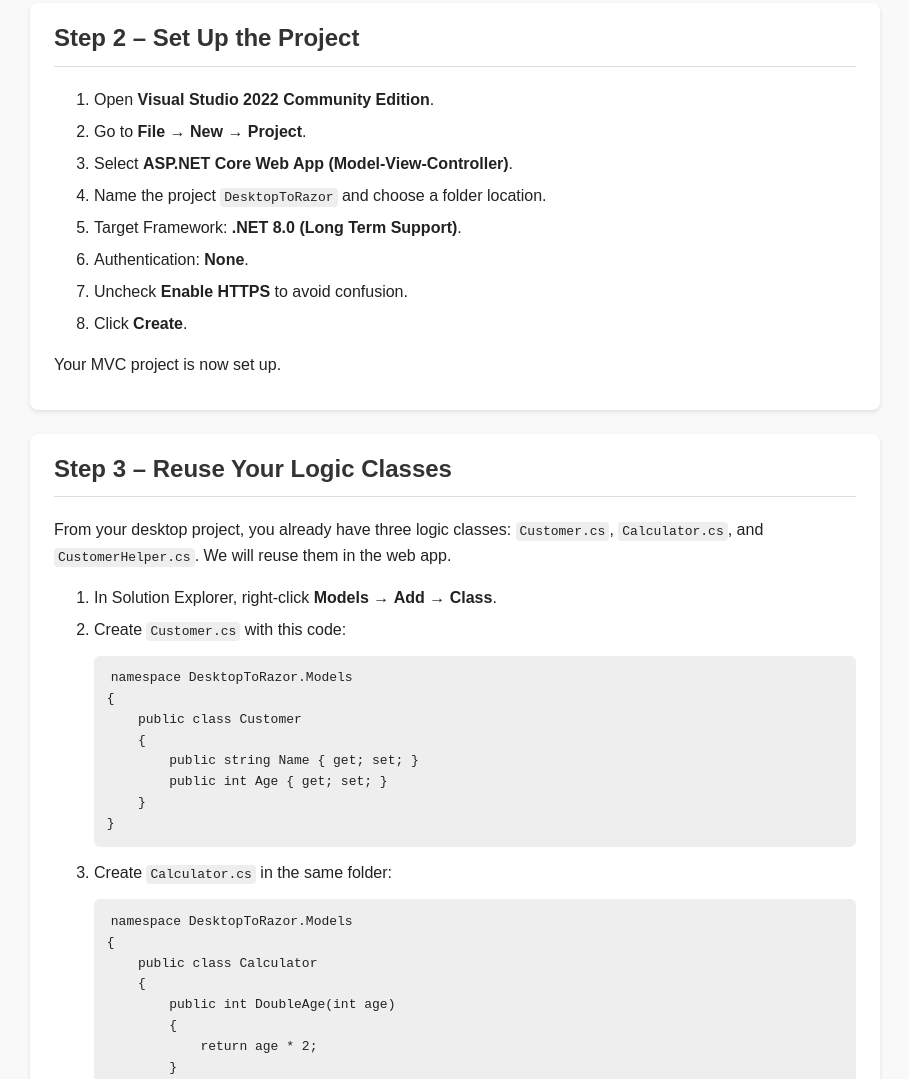
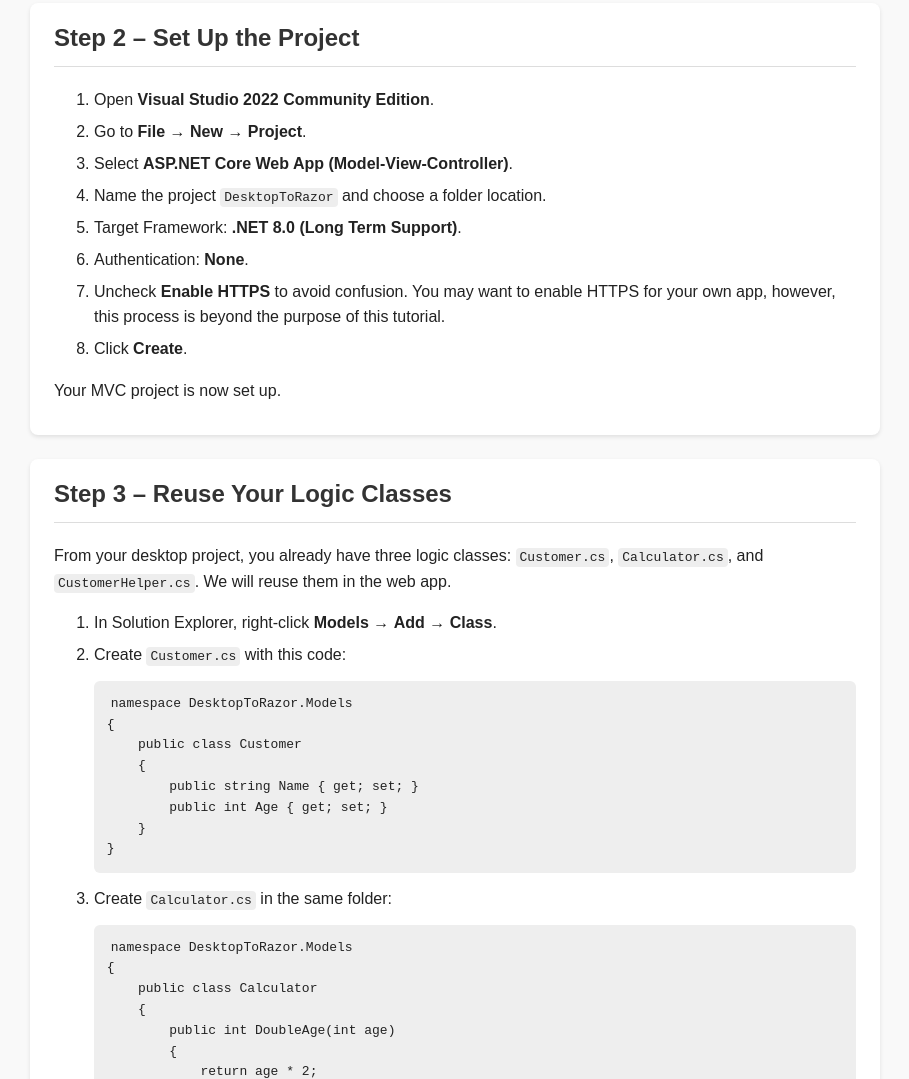
Before and after one commit to tawnyalee/DesktopToRazor, a plain HTML site: page index.html in a window 1280 px wide. Shown: the part 869-1948 px from the top of the page, without its empty margins (185-1094 px from the left). Drawn offline with Linux system fonts and the light colour scheme.

Commit message:
Update index.html

```diff
--- a/index.html
+++ b/index.html
@@ -47,7 +47,8 @@
       <li>Name the project <code>DesktopToRazor</code> and choose a folder location.</li>
       <li>Target Framework: <strong>.NET 8.0 (Long Term Support)</strong>.</li>
       <li>Authentication: <strong>None</strong>.</li>
-      <li>Uncheck <strong>Enable HTTPS</strong> to avoid confusion.</li>
+      <li>Uncheck <strong>Enable HTTPS</strong> to avoid confusion. You may want to enable
+        HTTPS for your own app, however, this process is beyond the purpose of this tutorial.</li>
       <li>Click <strong>Create</strong>.</li>
     </ol>
     <p>Your MVC project is now set up.</p>
```
